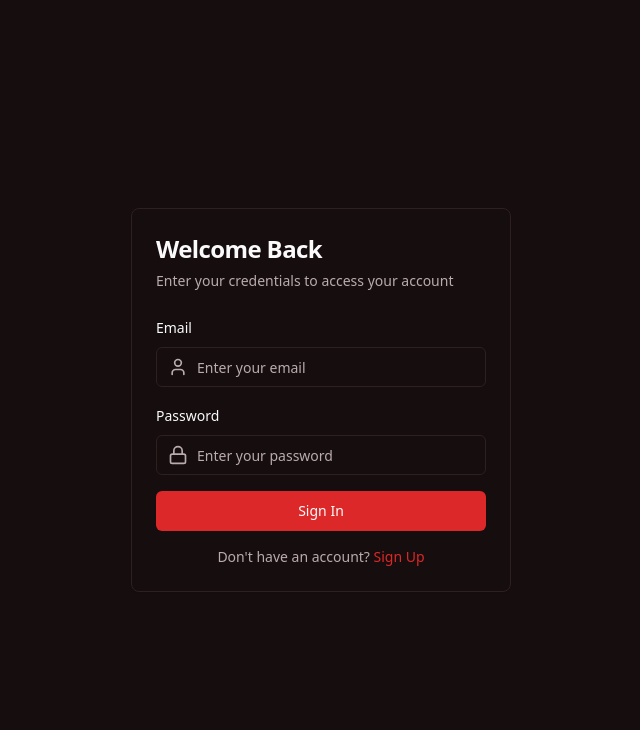
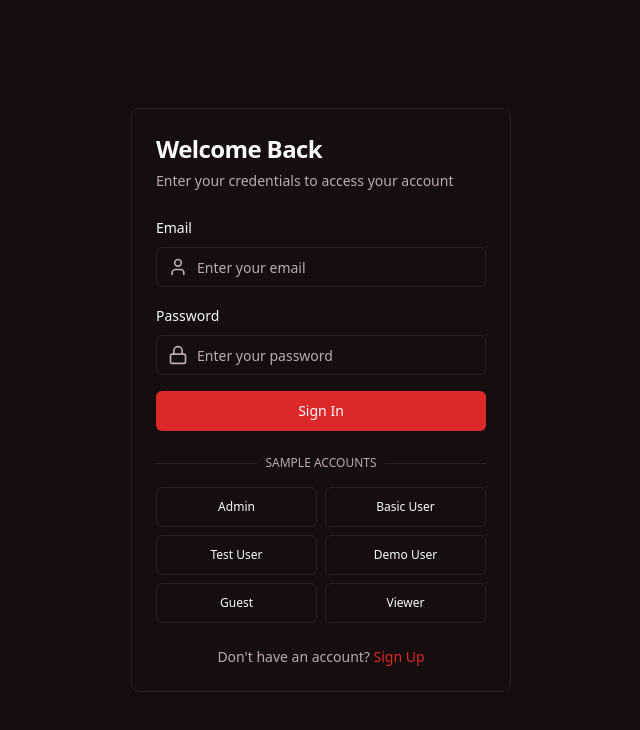
Before and after one commit to GauntletRunner2025/crummy, a React (Vite) app: page /auth in a window 1280 px wide. Shown: the top 730 px of the page, without its empty margins (319-959 px from the left). Built offline with nearby package versions, Linux system fonts and the light colour scheme.

Commit message:
Add sample login buttons
Create six sample login buttons that automatically populate the email and password fields and submit the sign-in form.
[skip gpt_engineer]

```diff
--- a/src/components/AuthForm.tsx
+++ b/src/components/AuthForm.tsx
@@ -11,9 +11,20 @@ interface AuthFormProps {
   onToggle: () => void;
 }
 
+const sampleUsers = [
+  { email: "admin@example.com", password: "admin123", label: "Admin" },
+  { email: "user@example.com", password: "user123", label: "Basic User" },
+  { email: "test@example.com", password: "test123", label: "Test User" },
+  { email: "demo@example.com", password: "demo123", label: "Demo User" },
+  { email: "guest@example.com", password: "guest123", label: "Guest" },
+  { email: "viewer@example.com", password: "viewer123", label: "Viewer" },
+];
+
 const AuthForm = ({ isLogin = true, onToggle }: AuthFormProps) => {
   const navigate = useNavigate();
   const [isLoading, setIsLoading] = useState(false);
+  const [email, setEmail] = useState("");
+  const [password, setPassword] = useState("");
 
   const handleSubmit = async (e: React.FormEvent) => {
     e.preventDefault();
@@ -33,7 +44,18 @@ const AuthForm = ({ isLogin = true, onToggle }: AuthFormProps) => {
     }, 1000);
   };
 
+  const handleSampleLogin = (sampleEmail: string, samplePassword: string) => {
+    setEmail(sampleEmail);
+    setPassword(samplePassword);
+    // Submit the form programmatically after a short delay to show the filled fields
+    setTimeout(() => {
+      const form = document.querySelector("form");
+      if (form) form.requestSubmit();
+    }, 100);
+  };
+
   return (
+    <div className="space-y-6">
       <form onSubmit={handleSubmit} className="space-y-4">
         <div className="space-y-2">
           <Label htmlFor="email">Email</Label>
@@ -44,6 +66,8 @@ const AuthForm = ({ isLogin = true, onToggle }: AuthFormProps) => {
               placeholder="Enter your email"
               type="email"
               required
+              value={email}
+              onChange={(e) => setEmail(e.target.value)}
               className="pl-10 form-transition"
             />
           </div>
@@ -57,6 +81,8 @@ const AuthForm = ({ isLogin = true, onToggle }: AuthFormProps) => {
               type="password"
               placeholder="Enter your password"
               required
+              value={password}
+              onChange={(e) => setPassword(e.target.value)}
               className="pl-10 form-transition"
             />
           </div>
@@ -64,6 +90,36 @@ const AuthForm = ({ isLogin = true, onToggle }: AuthFormProps) => {
         <Button className="w-full" type="submit" disabled={isLoading}>
           {isLoading ? "Loading..." : isLogin ? "Sign In" : "Create Account"}
         </Button>
+      </form>
+
+      {isLogin && (
+        <div className="space-y-4">
+          <div className="relative">
+            <div className="absolute inset-0 flex items-center">
+              <span className="w-full border-t" />
+            </div>
+            <div className="relative flex justify-center text-xs uppercase">
+              <span className="bg-background px-2 text-muted-foreground">
+                Sample Accounts
+              </span>
+            </div>
+          </div>
+          <div className="grid grid-cols-2 gap-2">
+            {sampleUsers.map((user) => (
+              <Button
+                key={user.email}
+                type="button"
+                variant="outline"
+                onClick={() => handleSampleLogin(user.email, user.password)}
+                className="text-xs"
+              >
+                {user.label}
+              </Button>
+            ))}
+          </div>
+        </div>
+      )}
+
       <p className="text-sm text-center text-muted-foreground">
         {isLogin ? "Don't have an account?" : "Already have an account?"}{" "}
         <button
@@ -74,7 +130,7 @@ const AuthForm = ({ isLogin = true, onToggle }: AuthFormProps) => {
           {isLogin ? "Sign Up" : "Sign In"}
         </button>
       </p>
-    </form>
+    </div>
   );
 };
 
```
Lines whose indentation alone changed are shown as unchanged.
